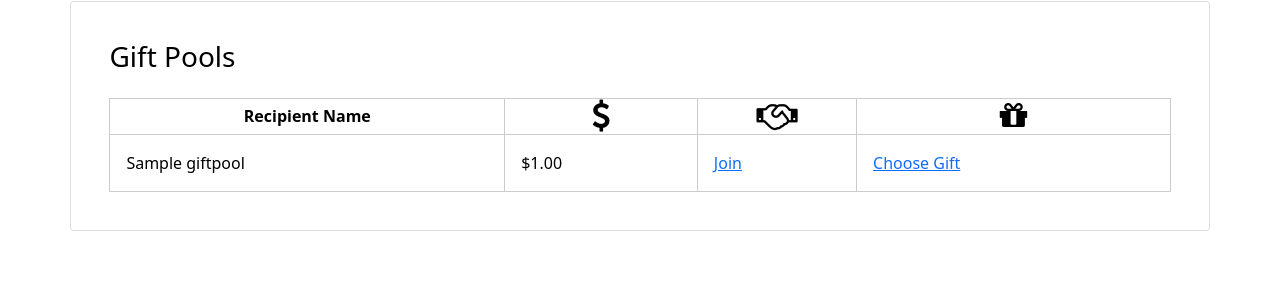
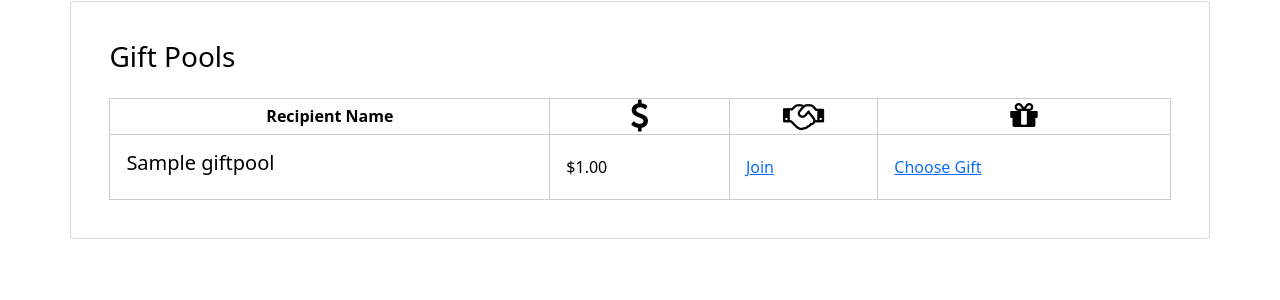
Before and after one commit to arjun-krishna1/SantaTron, a Django app: page / in a window 1280 px wide. Shown: the part 81-381 px from the top of the page. Run offline with Django 3.2, Linux system fonts and the light colour scheme; tables that the repository leaves empty hold one stand-in row (values such as "Sample post"); some libraries are stand-ins or nearby versions.

Commit message:
add default value for joining gift pool

```diff
--- a/gift_coordinator/templates/createPoolTemplate.html
+++ b/gift_coordinator/templates/createPoolTemplate.html
@@ -10,7 +10,7 @@
         </div>
         <div class="mb-3">
             <label for="recipient_name" class="form-label">Recipient's name</label>
-            <input type="text" id="recipient_name" name = "recipient_name" class="form-control"/>
+            <input type="text" id="recipient_name" name = "recipient_name" class="form-control" value="{{ recipient_name }}"/>
         </div>
         <div class="mb-3">
             <label for="amount" class="form-label">The amount you'll contribute</label>
--- a/gift_coordinator/templates/listPoolTemplate.html
+++ b/gift_coordinator/templates/listPoolTemplate.html
@@ -30,7 +30,7 @@
       </tr>
       {% for p in pools%}
       <tr>
-          <td>{{ p.recipient_name }}</td>
+          <td><h5>{{ p.recipient_name }}</h5></td>
           <td>${{ p.curr_val }}</td>
           <td><a href="{% url 'createPoolUrlName' p.recipient_name %}">Join</a></td>
           <!-- TODO change url to choose gift url -->
--- a/gift_coordinator/views.py
+++ b/gift_coordinator/views.py
@@ -63,6 +63,7 @@ def createPoolView(request, recipient_name=''):
     # show the view with the empty form
     context = {}
 
+    context['recipient_name'] = recipient_name
     if len(recipient_name):
         context['form'] = CreatePoolForm({'recipient_name': recipient_name})
 
```
